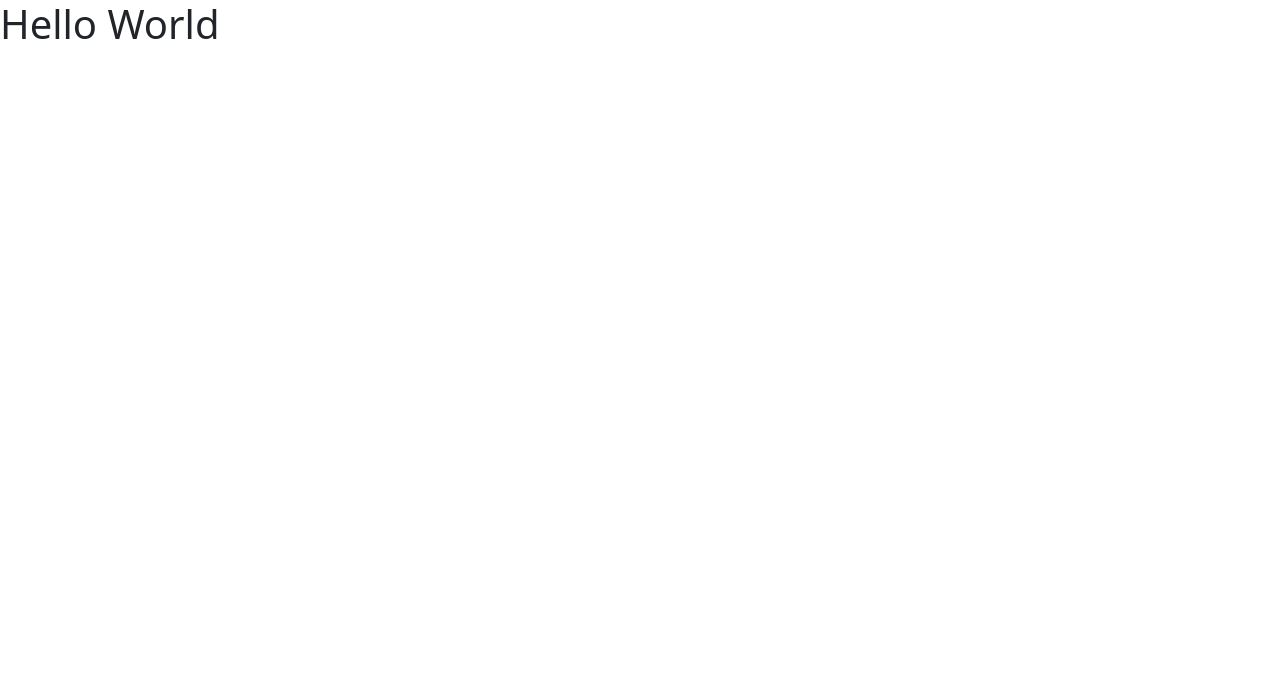
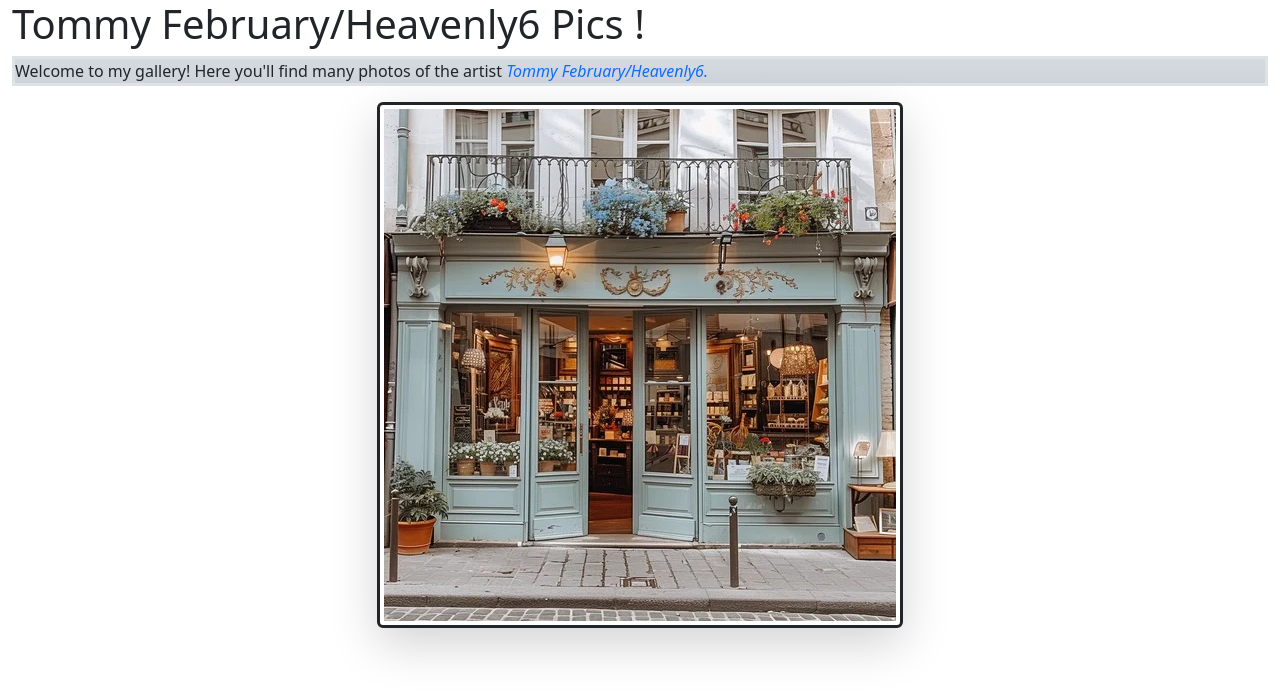
Before and after one commit to CarolynS2028/CS1-GridGallery, a plain HTML site: page index.html in a window 1280 px wide. Drawn offline with nearby package versions, Linux system fonts and the light colour scheme.

Commit message:
set up starter code

```diff
--- a/index.html
+++ b/index.html
@@ -13,9 +13,15 @@
 </head>
 
 <body>
-  <h1>Hello World</h1>
+  <div class="container-fluid">
+    <h1>Tommy February/Heavenly6 Pics !</h1>
+    <p class="bg-dark-subtle border border-3 bg-gradient">Welcome to my gallery! Here you'll find many photos of the artist <span class="fst-italic text-primary">Tommy February/Heavenly6.</span></p>
+  </div>
 
 
+<div class="container text-center">
+  <img class="img-thumbnail img-fluid border-dark border-3 shadow-lg" src="storefront.webp">
+</div>
 
 </body>
 </html>
```
Also changed, not shown: gt-tommy.jpg (added), ps-tommy.jpg (added), storefront.webp (added), tommy-1.jpg (added), tommy-10.jpg (added), tommy-11.jpg (added), tommy-12.jpg (added), tommy-2.jpg (added), tommy-3.jpg (added), tommy-4.jpg (added), tommy-5.jpg (added), tommy-6.jpg (added), tommy-7.jpg (added), tommy-8.jpg (added), 1 more files.
